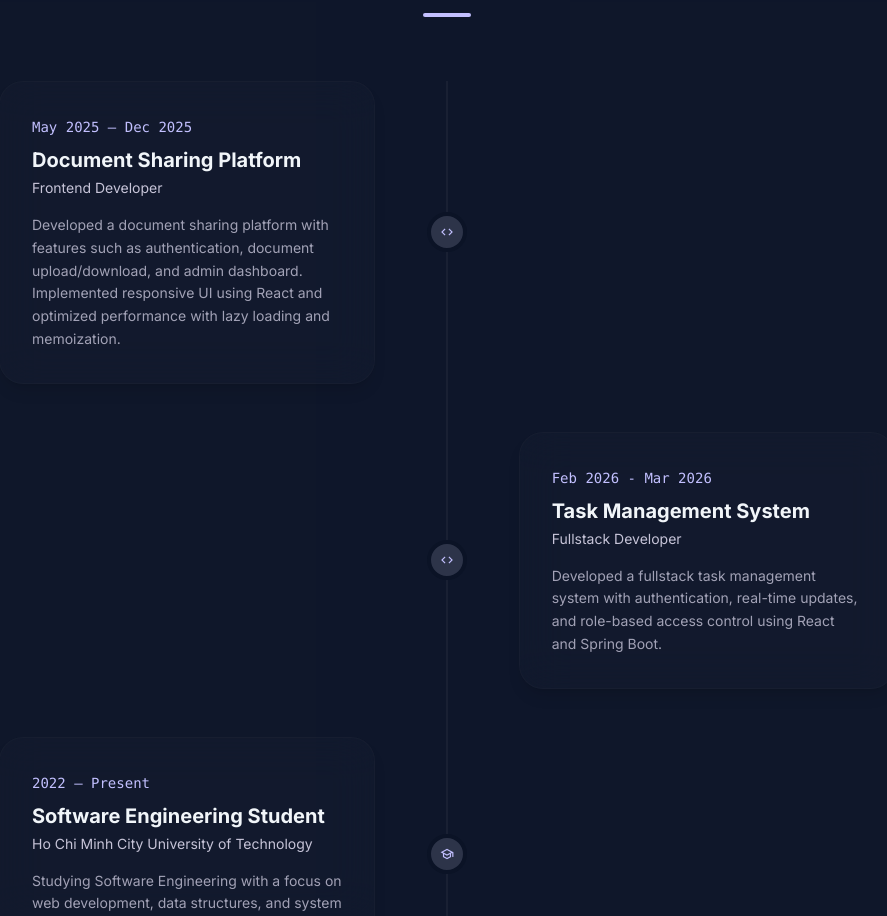
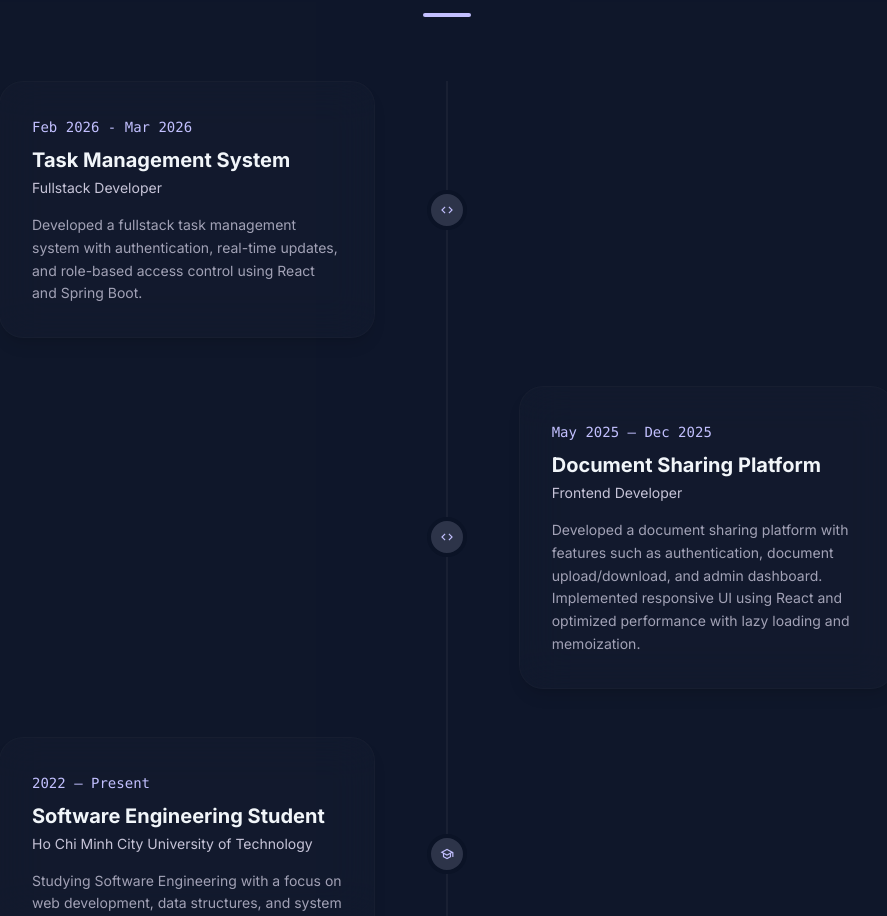
Before and after one commit to PHung112/Portfolio, a React (Vite) app: page / in a window 1280 px wide. Shown: the part 2539-3455 px from the top of the page, without its empty margins (193-1080 px from the left). Built offline with nearby package versions, Linux system fonts and the light colour scheme.

Commit message:
update experience section to display latest items first

```diff
--- a/src/components/ExperienceSection.jsx
+++ b/src/components/ExperienceSection.jsx
@@ -1,20 +1,21 @@
 const experiences = [
   {
     id: 1,
+    period: "Feb 2026 - Mar 2026",
+    title: "Task Management System",
+    company: "Fullstack Developer ",
+    description:
+      "Developed a fullstack task management system with authentication, real-time updates, and role-based access control using React and Spring Boot.",
+    icon: "code",
+  },
+
+  {
+    id: 2,
     period: "May 2025 — Dec 2025",
     title: "Document Sharing Platform",
     company: "Frontend Developer",
     description:
       "Developed a document sharing platform with features such as authentication, document upload/download, and admin dashboard. Implemented responsive UI using React and optimized performance with lazy loading and memoization.",
-    icon: "code",
-  },
-  {
-    id: 2,
-    period: "Feb 2026 - Mar 2026",
-    title: "Task Management System",
-    company: "Fullstack Developer ",
-    description:
-      "Developed a fullstack task management system with authentication, real-time updates, and role-based access control using React and Spring Boot.",
     icon: "code",
   },
   {
```
